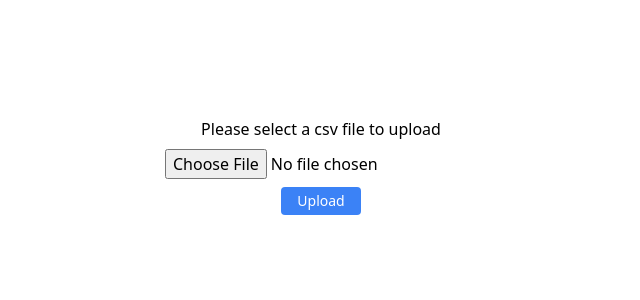
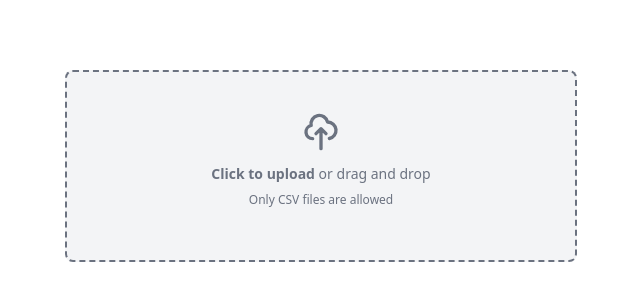
Before and after one commit to HimanshuChittora23908/MajorProjectFrontend, a React (Create React App) app: page / in a window 1280 px wide. Shown: the part 214-514 px from the top of the page, without its empty margins (319-959 px from the left). Built offline with nearby package versions, Linux system fonts and the light colour scheme.

Commit message:
Finishes

```diff
--- a/src/App.js
+++ b/src/App.js
@@ -27,29 +27,19 @@ export default function App() {
   const [csvData, setCsvData] = useState(null);
   const [expGraph, setExpGraph] = useState(null); // expected graph
   const [uploading, setUploading] = useState(false);
+  const [removeUploadButton, setRemoveUploadButton] = useState(false);
+  const [uploaded, setUploaded] = useState(false); // if the file is uploaded
   const [closestGraph, setClosestGraph] = useState(null); // closest graph for each cluster
   const [farthestGraph, setFarthestGraph] = useState(null); // farthest graph for each cluster
   const [graphId, setGraphId] = useState(0); // current cluster graphId
   const [resolved, setResolved] = useState(true); // if the graph is resolved
+  const [finished, setFinished] = useState(false); // if the labelling is finished
 
   const options = {
     responsive: true,
     plugins: {
       legend: {
         position: "top",
-      },
-    },
-  };
-
-  const actualGraphOptions = {
-    responsive: true,
-    plugins: {
-      legend: {
-        position: "top",
-      },
-      title: {
-        display: true,
-        text: "Expected Graph",
       },
     },
   };
@@ -76,24 +66,26 @@ export default function App() {
 
   const data = {
     labels,
-    datasets: resolved ? [
+    datasets: resolved
+      ? [
           {
             label: "Expected Graph",
             data: expGraph && csvData[expGraph].split(","),
-        borderColor: "rgb(255, 99, 132)",
-        backgroundColor: "rgba(255, 99, 132, 0.5)",
+            borderColor: "rgb(34,139,34)",
+            backgroundColor: "rgba(34,139,34, 0.5)",
             pointRadius: 0,
             tension: 0.1,
           },
           {
             label: "Actual Graph (Cluster No.: " + graphId + ")",
             data: farthestGraph && csvData[farthestGraph].split(","),
-        borderColor: "rgb(53, 162, 235)",
-        backgroundColor: "rgb(53, 162, 235, 0.5)",
+            borderColor: "rgb(255, 99, 132)",
+            backgroundColor: "rgba(255, 99, 132, 0.5)",
             pointRadius: 0,
             tension: 0.1,
           },
-    ] : [
+        ]
+      : [
           {
             label: "Expected Graph",
             data: expGraph && csvData[expGraph].split(","),
@@ -113,23 +105,10 @@ export default function App() {
         ],
   };
 
-  const actualGraphData = {
-    labels,
-    datasets: [
-      {
-        label: "Dataset 1",
-        data: farthestGraph && csvData[farthestGraph].split(","),
-        borderColor: "rgb(255, 99, 132)",
-        backgroundColor: "rgba(255, 99, 132, 0.5)",
-        pointRadius: 0,
-        tension: 0.1,
-      },
-    ],
-  };
-
   // Send uploaded csv file to server
   const handleFileUpload = () => {
     setUploading(true);
+    setRemoveUploadButton(true);
     setExpGraph(null);
     const formData = new FormData();
     formData.append("file", file);
@@ -141,6 +120,7 @@ export default function App() {
       })
       .then((res) => {
         console.log(res);
+        setUploaded(true);
         setExpGraph(res.data.expected_graph);
         setUploading(false);
         getFarthestGraph(0);
@@ -152,14 +132,15 @@ export default function App() {
   };
 
   const furtherCluster = (graphId) => {
-    axios.post("http://127.0.0.1:5000/furtherCluster?cluster_no=" + graphId)
+    axios
+      .post("http://127.0.0.1:5000/furtherCluster?cluster_no=" + graphId)
       .then((res) => {
         console.log(res);
       })
       .catch((err) => {
         console.log(err);
       });
-  }
+  };
 
   const getFarthestGraph = (num) => {
     axios
@@ -185,21 +166,61 @@ export default function App() {
       });
   };
 
-
   return (
-    <div className="flex flex-col gap-y-2 py-16 items-center justify-center min-h-screen">
-      <p>Please select a csv file to upload</p>
+    <div className="flex flex-col gap-y-2 py-8 mx-32 items-center justify-center min-h-screen">
+      {!removeUploadButton && (
+        <div class="flex items-center justify-center w-1/2">
+          <label
+            for="dropzone-file"
+            class="flex flex-col items-center justify-center w-full h-48 border-2 border-gray-500 border-dashed rounded-lg cursor-pointer bg-gray-100 dark:hover:bg-bray-800 hover:bg-gray-200"
+          >
+            <div class="flex flex-col items-center justify-center pt-5 pb-6">
+              <svg
+                aria-hidden="true"
+                class="w-10 h-10 mb-3 text-gray-500"
+                fill="none"
+                stroke="currentColor"
+                viewBox="0 0 24 24"
+                xmlns="http://www.w3.org/2000/svg"
+              >
+                <path
+                  stroke-linecap="round"
+                  stroke-linejoin="round"
+                  stroke-width="2"
+                  d="M7 16a4 4 0 01-.88-7.903A5 5 0 1115.9 6L16 6a5 5 0 011 9.9M15 13l-3-3m0 0l-3 3m3-3v12"
+                ></path>
+              </svg>
+              <p class="mb-2 text-sm text-gray-500">
+                <span class="font-semibold">Click to upload</span> or drag and
+                drop
+              </p>
+              <p class="text-xs mb-2 text-gray-500">
+                Only CSV files are allowed
+              </p>
+              {file && (
+                <p class="text-sm font-semibold text-gray-700">
+                  Uploaded: {file.name}
+                </p>
+              )}
+            </div>
             <input
+              id="dropzone-file"
               type="file"
+              class="hidden"
               accept=".csv"
               onChange={(e) => setFile(e.target.files[0])}
             />
+          </label>
+        </div>
+      )}
+      {file && !uploaded && (
         <button
-        className="bg-blue-500 hover:bg-blue-700 text-white font-medium text-sm py-1 px-4 rounded"
+          className="bg-gray-100 hover:bg-gray-200 text-gray-700 border border-gray-500 font-medium text-sm py-1 px-4 rounded"
           onClick={handleFileUpload}
         >
           {uploading ? "Uploading..." : "Upload"}
         </button>
+      )}
       <div className="flex w-full mt-8 gap-8 justify-center items-center px-40">
         {resolved && expGraph && farthestGraph && (
           <span className="w-full">
@@ -211,11 +232,12 @@ export default function App() {
             <Line options={options} data={data} className="h-full" />
           </span>
         )}
-
       </div>
 
       {resolved && expGraph && farthestGraph && (
-        <div className={`flex flex-col gap-y-2 my-8 items-center justify-center`}>
+        <div
+          className={`flex flex-col gap-y-2 my-8 items-center justify-center`}
+        >
           <p>Does the actual graph match the expected graph?</p>
           <div className="flex items-center justify-center gap-8">
             <button
@@ -226,7 +248,7 @@ export default function App() {
                   .then((res) => {
                     console.log(res);
                     setGraphId(graphId + 1);
-                    getFarthestGraph(graphId+1);
+                    getFarthestGraph(graphId + 1);
                   })
                   .catch((err) => {
                     console.log(err);
@@ -235,32 +257,37 @@ export default function App() {
             >
               Yes
             </button>
-            <button className="bg-red-500 hover:bg-red-700 text-white font-semibold py-1 px-4 rounded"
+            <button
+              className="bg-red-500 hover:bg-red-700 text-white font-semibold py-1 px-4 rounded"
               onClick={() => {
                 setResolved(false); // set resolved as false because we will now show the closest graph of same cluster
                 getClosestGraph();
-              }}>
+              }}
+            >
               No
             </button>
           </div>
         </div>
       )}
       {!resolved && expGraph && closestGraph && (
-        <div className={`flex flex-col gap-y-2 my-8 items-center justify-center`}>
+        <div
+          className={`flex flex-col gap-y-2 my-8 items-center justify-center`}
+        >
           <p>Does the actual graph match the expected graph?</p>
           <div className="flex items-center justify-center gap-8">
             <button
               className="bg-green-500 hover:bg-green-700 text-white font-semibold py-1 px-4 rounded"
               onClick={() => {
-              console.log('Subclustering')
-              furtherCluster(graphId) // further cluster the cluster with graphId
+                console.log("Subclustering");
+                furtherCluster(graphId); // further cluster the cluster with graphId
                 setResolved(true); // set resolved as true because we will now show the farthest graph of next cluster
                 getFarthestGraph(graphId);
               }}
             >
               Yes
             </button>
-          <button className="bg-red-500 hover:bg-red-700 text-white font-semibold py-1 px-4 rounded"
+            <button
+              className="bg-red-500 hover:bg-red-700 text-white font-semibold py-1 px-4 rounded"
               onClick={() => {
                 setResolved(true); // set resolved as true because we will now show the farthest graph of next cluster
                 axios
@@ -268,17 +295,37 @@ export default function App() {
                   .then((res) => {
                     console.log(res);
                     setGraphId(graphId + 1);
-                  getFarthestGraph(graphId+1);
+                    getFarthestGraph(graphId + 1);
                   })
                   .catch((err) => {
                     console.log(err);
                   });
-            }}>
+              }}
+            >
               No
             </button>
           </div>
         </div>
       )}
+      {/* Reset Button */}
+      {uploaded && (
+        <button
+          className="bg-gray-100 hover:bg-gray-200 text-gray-700 border border-gray-500 font-medium text-sm py-1 px-4 rounded -mt-4"
+          onClick={() => {
+            setFile(null);
+            setUploaded(false);
+            setRemoveUploadButton(false);
+            setGraphId(0);
+            setExpGraph(null);
+            setClosestGraph(null);
+            setFarthestGraph(null);
+            setResolved(true);
+            setFinished(false);
+          }}
+        >
+          Wanna try again? Click here to reset
+        </button>
+      )}
     </div>
   );
 }
```
Lines whose indentation alone changed are shown as unchanged.
